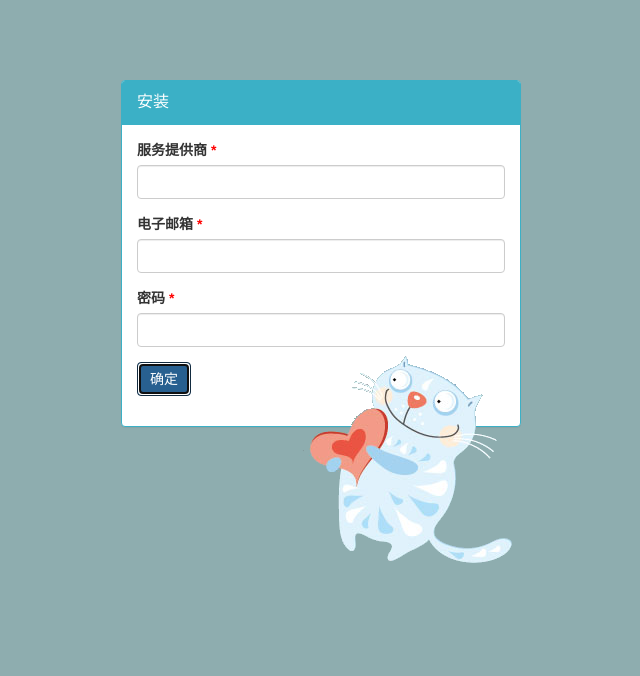
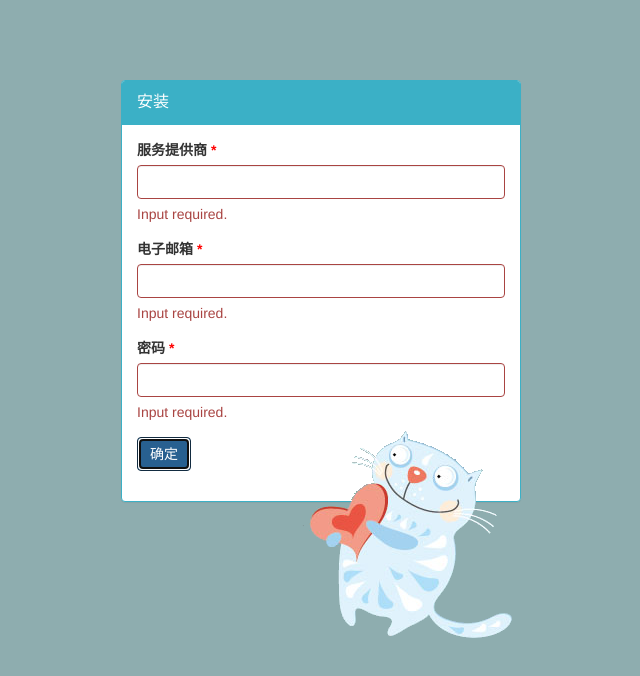
Before and after one commit to miniflycn/mailKitten, a website: page www/install.html in a window 1280 px wide. Both pictures are taken after a click on the button "确定". Shown: the whole page, without its empty margins (319-959 px from the left). Drawn offline with nearby package versions, Linux system fonts and the light colour scheme; no server answers.

Commit message:
finish submit validate

```diff
--- a/www/install.html
+++ b/www/install.html
@@ -53,6 +53,7 @@
 			$('#pic-cat').addClass('in');
 
 			$('#submit').on('click', function () {
+				if (UI.validate.all('#install-form')) {
 					var user = $('#email').val(),
 						pass = $('#pwd').val(),
 						isp = $('#isp').val(),
@@ -68,6 +69,7 @@
 							return UI('#alert-container').warning(data.message);
 						}
 					}, 'json');
+				}
 			});
 		});
 	</script>
--- a/www/js/ui.js
+++ b/www/js/ui.js
@@ -29,30 +29,56 @@
 	});
 
 	UI.lang = {};
+	UI.lang.validate = {
+		email: 'Invalid email address.',
+		mandatory: 'Input required.'
+	};
 
-	UI.validate = function () {
+	!function (UI) {
+		function validate() {
 			$(document).on('focusout', 'input[data-validate]', function (event) {
-			var ele = $(event.target),
-				valids = $(ele).attr('data-validate').split(/\s+/),
+				return one(event.target);
+			});
+		}
+
+		function one(ele) {
+			ele = $(ele);
+			var valids = ele.attr('data-validate').split(/\s+/),
 				value = ele.val(),
 				group = ele.closest('.form-group'),
 				helper = $('.help-error', group),
 				len = valids.length,
+				i = 0,
 				valid;
 
-			for (var i = 0; i < len; i++) {
+			for (; i < len; i++) {
 				valid = valids[i];
 				if (!UI.validate[valid](value)) {
 					group.addClass('has-error');
 					helper.html(UI.lang.validate[valid]);
-					return;
+					return false;
 				}
 			}
 			group.removeClass('has-error');
 			helper.empty();
-		});
-	};
-	$.extend(UI.validate, {
+			return true;
+		}
+
+		function all(container) {
+			var _$ = $('input[data-validate]', container),
+				len = _$.length,
+				i = 0,
+				passed = true;
+			for (; i < len; i++) {
+				if (!one(_$[i])) {
+					passed = false;
+				}
+			}
+			return passed;
+		}
+
+
+		$.extend(validate, {
 			isEmail: (/^[\w\.]+@([a-zA-Z0-9\-]{1,63}\.)+[a-zA-Z0-9\-]{1,63}$/),
 			email: function (value) {
 				if (!$.trim(value)) {
@@ -63,12 +89,13 @@
 			},
 			mandatory: function (value) {
 				return !!value;
-		}
+			},
+			one: one,
+			all: all
 		});
-	UI.lang.validate = {
-		email: 'Invalid email address.',
-		mandatory: 'Input required.'
-	};
+
+		UI.validate = validate;
+	}(UI);
 
 	// Init
 	$(document).ready(function () {
```
Also changed, not shown: www/login.html (+2 -0 lines). Lines whose indentation alone changed are shown as unchanged.
